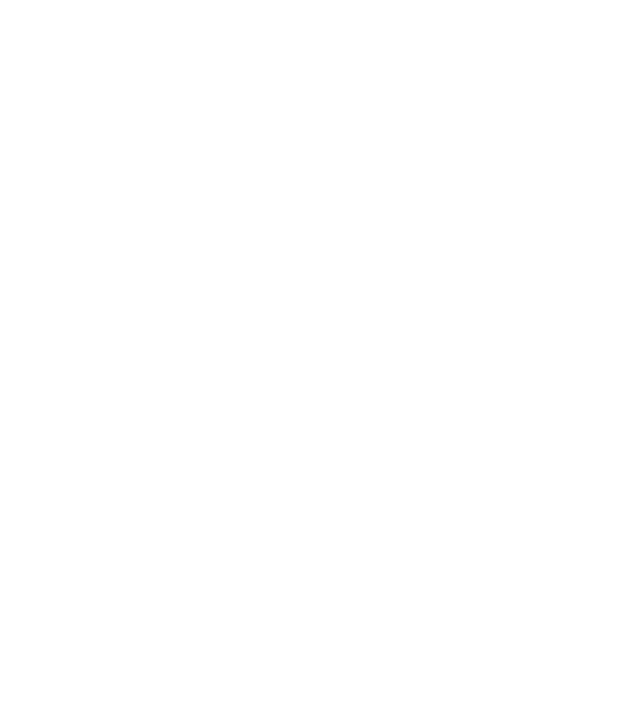
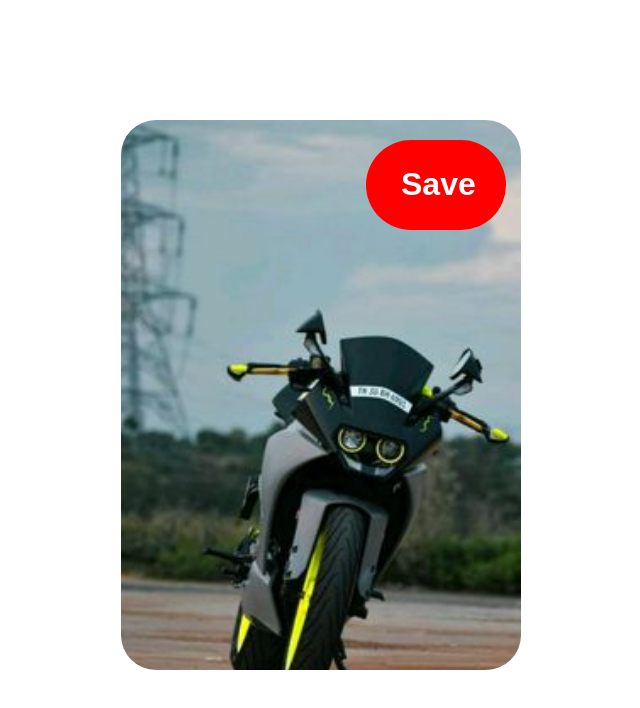
Before and after one commit to asdreen/nextlevel-card-css, a plain HTML site: page index.html in a window 1280 px wide. Shown: the whole page, without its empty margins (319-959 px from the left). Drawn offline with Linux system fonts and the light colour scheme.

Commit message:
continue creating more stuff

```diff
--- a/index.html
+++ b/index.html
@@ -6,6 +6,12 @@
     <meta name="viewport" content="width=device-width, initial-scale=1.0">
     <link rel="stylesheet" href="style.css">
     <title>My card throw Git</title>
+    <div id="card1">
+        <img src="assets/123.jpg" alt="motorbike.pic">
+        <div id="card1-buttom">
+            <div id="save">Save</div>
+        </div>
+    </div>
 </head>
 <body>
 
--- a/style.css
+++ b/style.css
@@ -0,0 +1,61 @@
+body {
+    margin: 0;
+    font-family: Arial, Helvetica, sans-serif;
+}
+
+#card1 {
+    width: 400px;
+    height: 550px;
+    margin-left: auto;
+    margin-right: auto;
+    position: relative;
+    top: 15vh;
+    border-radius: 35px;
+    overflow: hidden;
+}
+
+#card1:hover {
+    box-shadow: 0 10px 30px rgba(0, 0, 0, 0.55);
+    transition: box-shadow 0.3s
+}
+
+#card1 img {
+    width: 100%;
+    height: 100%;
+    object-fit: cover;
+}
+
+#card1-buttom {
+    position: absolute;
+    width: 140px;
+    height: 90px;
+    background-color: red;
+    top: 20px;
+    right: 20px;
+    border-radius: 50px;
+    cursor: pointer;
+    transform: translateX(5px);
+    transition: transform 0.1s;
+
+}
+
+#save {
+  position: absolute;
+  top: 0;
+  bottom: 38px;
+  left: 0;
+  right: 70px;
+  width: 0;
+  height: 0;
+  margin: auto;
+  color: white;
+  font-weight: bold;
+  font-size: xx-large;
+  border-width: 7px 0 7px 10px;
+  border-color: transparent transparent transparent white;
+}
+
+#card1:hover #card1-buttom {
+  transform: translateX(100%);
+  opacity: 0;
+}
```
Also changed, not shown: assets/123.jpg (added).
